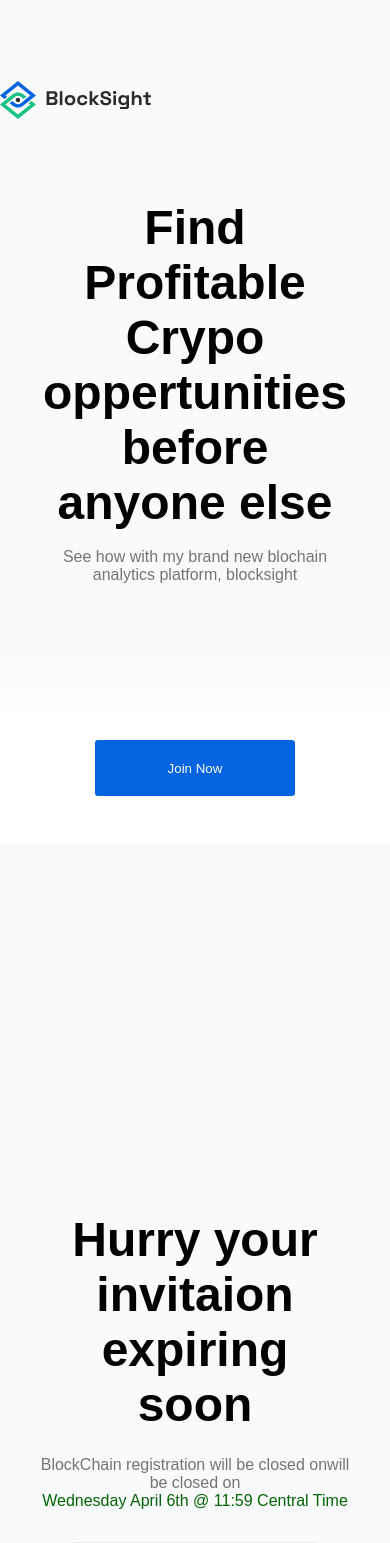
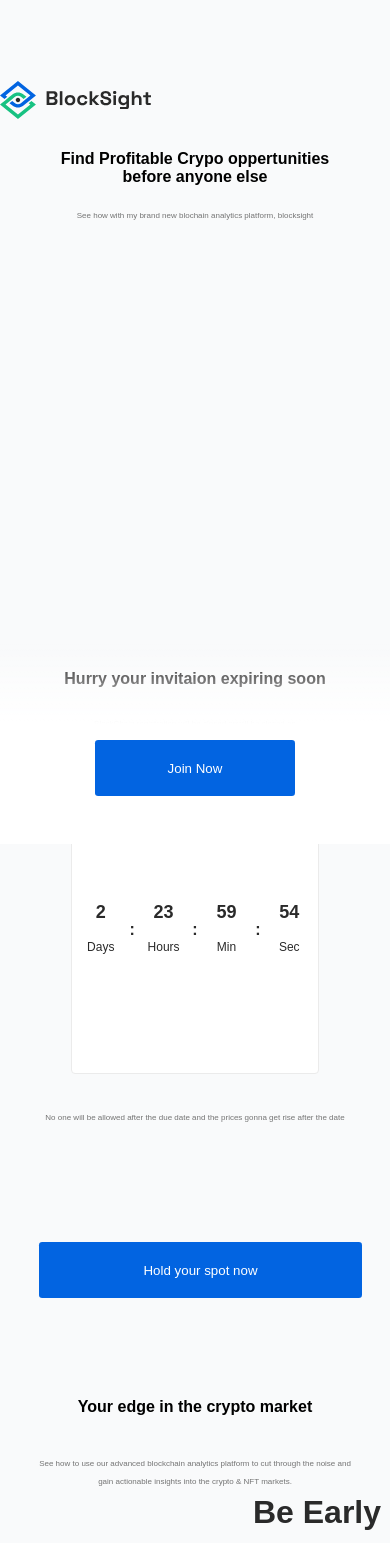
Before and after one commit to Muzammil-crypto/BlockSight, a Next.js app: page / in a window 390 px wide. Shown: the top 1543 px of the page. Built offline with nearby package versions, Linux system fonts and the light colour scheme.

Commit message:
theme responsiveness

```diff
--- a/pages/sections/styles/styles.module.scss
+++ b/pages/sections/styles/styles.module.scss
@@ -70,3 +70,11 @@ margin-bottom: 100px;
             font-weight: 400px;
             color: #2a2a2aba;
 }
+
+@media (max-width: 500px){
+    .center {
+        margin-top: 50px;
+        width: 80%;
+        text-align: center;
+        }
+}
--- a/src/components/CollapsableFAQ/styles.module.scss
+++ b/src/components/CollapsableFAQ/styles.module.scss
@@ -41,8 +41,61 @@ flex-direction: row;
 
 }
 .downArrow{
+    margin-left: 230px;
     justify-content: left;
     align-items: center;
     display: flex;
 
 }
+
+@media (max-width: 700px) {
+    .mainDiv{
+        box-shadow: 0 0px 10px 0.1px #363d5b3a;
+      border-radius: 3px;
+          align-self: center;
+          width: 100%;
+          background-color: white;
+          justify-content: center;
+      }
+    .questionDiv{
+        border-radius: 3px;
+flex-direction: row;
+    padding-left: 20px;
+    display: flex;
+    height: 30px;
+    width: 100%;
+    background-color: white;
+    }
+    .question{
+        font-family: sans-serif;
+        font-size: 8px;
+        font-weight: 300px;
+        color: #2A2A2A;
+    }
+    .answerDiv{
+        border-radius: 3px;
+        margin-top: -5px;
+        padding-left: 10px;
+        padding-bottom:  5px;
+        display: flex;
+        align-self: center;
+        align-content: center;
+        height: 30px;
+        width: 300px;
+        background-color: white;
+    }
+    .answer{
+        font-family: sans-serif;
+        font-size: 8px;
+        font-weight: 400px;
+        color: #747474;
+
+    }
+    .downArrow{
+        margin-left: 100px;
+        justify-content: left;
+        align-items: center;
+        display: flex;
+
+    }
+}
--- a/src/components/HeaderTitle/Head.js
+++ b/src/components/HeaderTitle/Head.js
@@ -8,7 +8,7 @@ export const HeadSet = () => {
       <title>{title}</title>
       <meta name="description" content="Generated by create next app" />
       <meta name="viewport" content="width=device-width, initial-scale=1" />
-      <link rel="icon" href="/favicon.ico" />
+      <link rel="icon" />
     </Head>
   );
 };
--- a/src/components/Timer/countDownStyle.module.scss
+++ b/src/components/Timer/countDownStyle.module.scss
@@ -78,3 +78,24 @@
   .counterDiv{
 width: 100%;
   }
+
+  @media (max-width: 500px){
+    .counterNumbers{
+      font-size: 18px;
+      font-family: sans-serif;
+      font-weight: 600;
+      color: #2A2A2A;
+
+    }
+    .counterText{
+      margin-top: 8px;
+      font-size: 12px;
+            font-family: sans-serif;
+            font-weight: 400;
+            color: #2A2A2A;
+    }
+    .counterDiv{
+      width: 80%;
+        }
+
+  }
--- a/src/components/Typography/styles.module.scss
+++ b/src/components/Typography/styles.module.scss
@@ -21,6 +21,28 @@
     font-family:  sans-serif;
     color:  #036406;
 }
-.subHeading{
 
+
+@media (max-width:600px){
+    .heading{
+        padding: 33;
+        font-size: 16px;
+        font-weight: 600;
+        font-family: sans-serif;
+    }
+    .description{
+        text-align: start;
+        font-size: 8px;
+        font-weight:  40;
+        font-family:  sans-serif;
+        color:  #747474;
+    }
+    .linkText{
+        text-align: start;
+
+        font-size: 8px;
+        font-weight:  40;
+        font-family:  sans-serif;
+        color:  #036406;
+    }
 }
--- a/src/components/VideoCard/VideoCard.js
+++ b/src/components/VideoCard/VideoCard.js
@@ -1,14 +1,10 @@
 import React from "react";
 import ReactPlayer from "react-player";
-
+import styles from "./styles.module.scss";
 export const VideoCard = () => {
   const URL =
     "https://www.youtube.com/watch?v=5jpgMXt1Z9Y&ab_channel=edureka%21";
   return (
-    <div>
-      <div style={{ marginTop: 40 }}>
-        <ReactPlayer url={URL} />
-      </div>
-    </div>
+    <div className={styles.videoCard}>{/* <ReactPlayer url={URL} /> */}</div>
   );
 };
--- /dev/null
+++ b/src/components/VideoCard/styles.module.scss
@@ -0,0 +1,16 @@
+.videoCard{
+    margin-top: 40px;
+}
+
+@media (max-width:  600px){
+    .videoCard{
+        align-items: center;
+        align-content: center;
+        justify-content: center;
+        margin-top: 20px;
+        width: 200px;
+        height: 200px;
+    }
+
+
+}
```
